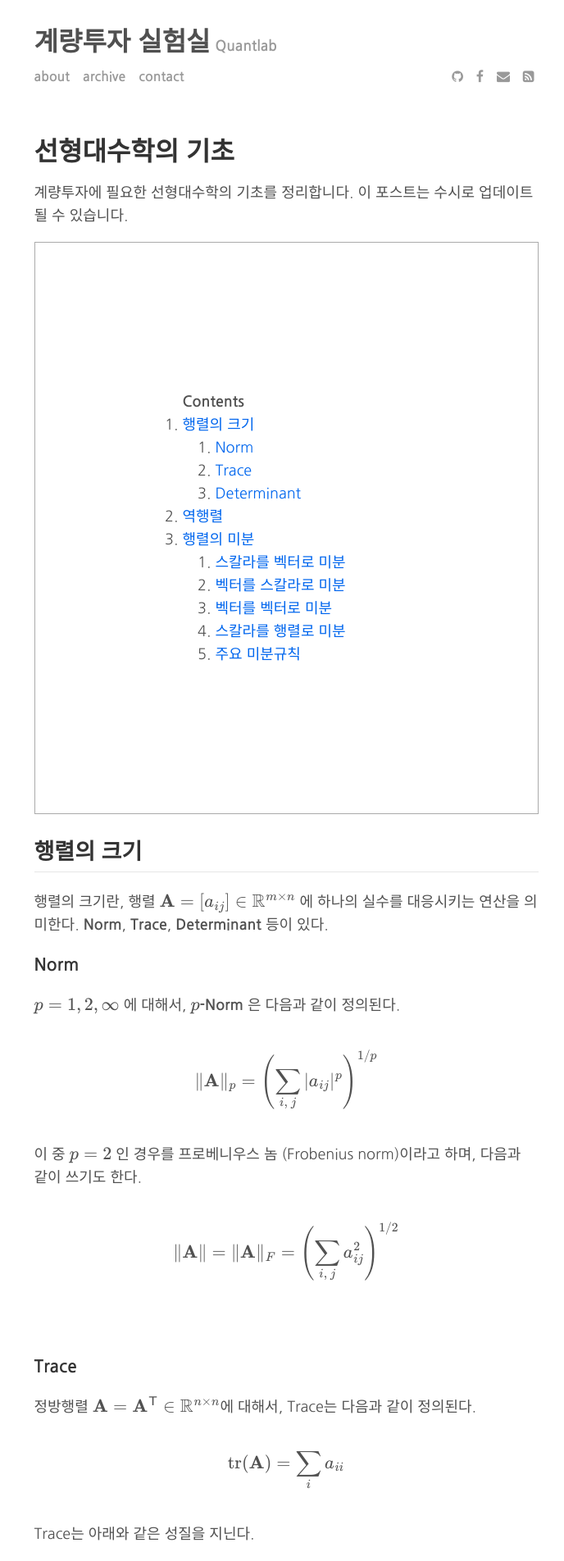
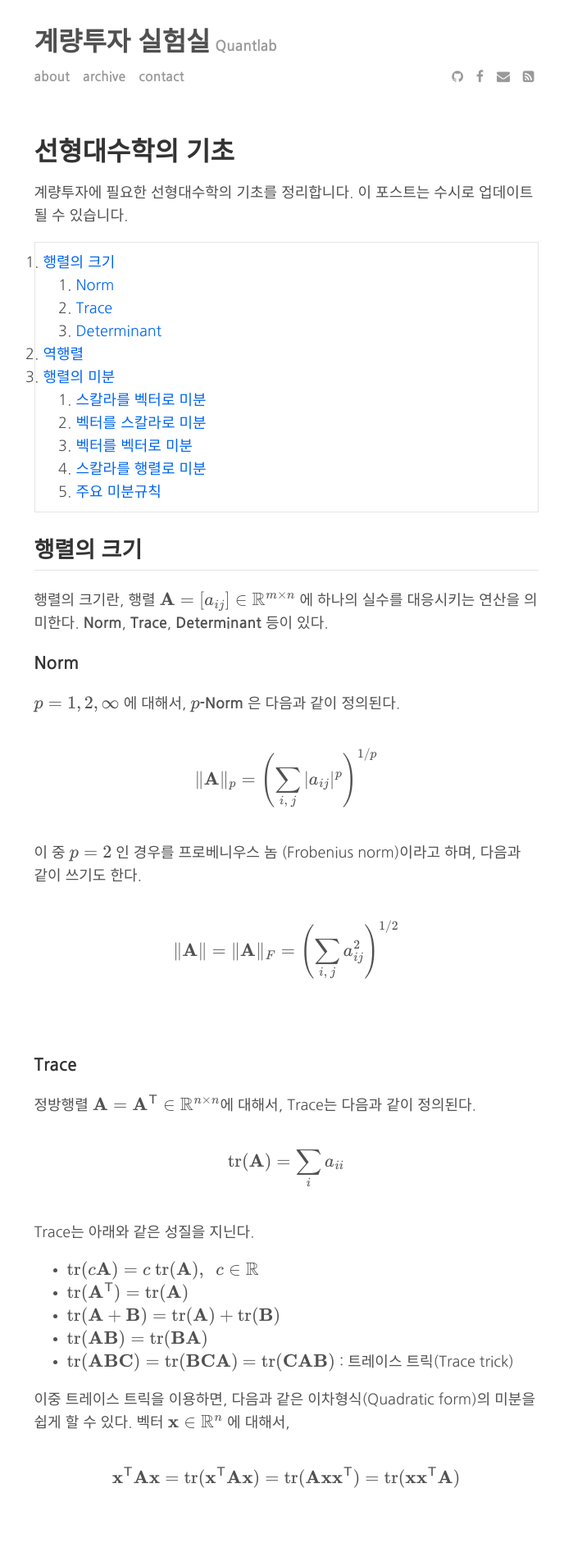
Before and after one commit to gem763/gem763.github.io, a Jekyll site: the page built from _posts/2017-08-23-linear-algebra-basic.md, in a window 1280 px wide. Shown: the top 1904 px of the page at 82% size, without its empty margins (291-979 px from the left). Built offline with Jekyll 4.4.1, drawn with Linux system fonts in a browser that asks for light colours; formulas are drawn with MathJax 3; comment, search, counter and statistics services are not loaded.

Commit message:
Update main.css

```diff
--- a/assets/css/main.css
+++ b/assets/css/main.css
@@ -104,20 +104,22 @@ hr {
 }
 */
 
-
+/*
 #markdown-toc::before {
     content: "Contents";
     font-weight: bold;
 }
-
+*/
 
 #markdown-toc ul {
     list-style: decimal;
 }
 
 #markdown-toc {
-    border: 1px solid #aaa;
-    padding: 10em;
+    font-family: "Nanum Gothic", sans-serif;
+    /*font-size: 18px;*/
+    border: 1px solid rgba(0, 0, 0, 0.1);
+    padding: 10px;
     list-style: decimal;
     display: block;
 }
```
